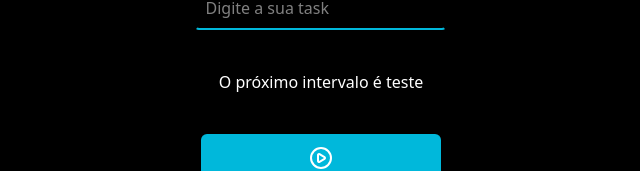
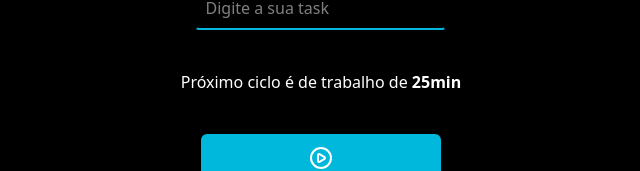
Before and after one commit to ricardoleite1/chronos-pomodoro, a React (Vite) app: page / in a window 1280 px wide. Shown: the part 566-737 px from the top of the page, without its empty margins (319-959 px from the left). Built offline with nearby package versions, Linux system fonts and the light colour scheme.

Commit message:
feat: tips component

```diff
--- a/src/components/Form.tsx
+++ b/src/components/Form.tsx
@@ -8,6 +8,7 @@ import { useTaskContext } from "../contexts/TaskContext/useTaskContext";
 import { TaskActionTypes } from "../contexts/TaskContext/taskAction";
 import { getNextCycle } from "../utils/getNextCycle";
 import { getNextCycleType } from "../utils/getNextCycleType";
+import { Tips } from "./Tips";
 
 export function Form() {
   const { state, dispatch } = useTaskContext();
@@ -66,7 +67,7 @@ export function Form() {
       </div>
 
       <div className='formRow flex flex-col gap-4'>
-        <p>O próximo intervalo é teste</p>
+        <Tips nextCycleType={nextCycleType} />
       </div>
 
       {state.currentCycle != 0 && (
--- /dev/null
+++ b/src/components/Tips.tsx
@@ -0,0 +1,57 @@
+import { useContext } from "react";
+import { TaskContext } from "../contexts/TaskContext/TaskContext";
+import type { TaskModel } from "../models/TaskModel";
+
+type TipsProps = {
+  nextCycleType: TaskModel["type"];
+};
+
+export function Tips({ nextCycleType }: TipsProps) {
+  const { state } = useContext(TaskContext);
+
+  const tipsForWhenActiveTask = {
+    workTime: (
+      <span>
+        Foque por <strong>{state.config.workTime}min</strong>
+      </span>
+    ),
+    shortBreakTime: (
+      <span>
+        Descanse por <strong>{state.config.shortBreakTime}min</strong>
+      </span>
+    ),
+    longBreakTime: (
+      <span>
+        Descanse por <strong>{state.config.longBreakTime}min</strong>
+      </span>
+    ),
+  };
+
+  const tipsForNoActiveTask = {
+    workTime: (
+      <span>
+        Próximo ciclo é de trabalho de{" "}
+        <strong>{state.config.workTime}min</strong>
+      </span>
+    ),
+    shortBreakTime: (
+      <span>
+        Próximo ciclo é de descanso de{" "}
+        <strong>{state.config.shortBreakTime}min</strong>
+      </span>
+    ),
+    longBreakTime: (
+      <span>
+        Próximo ciclo é de descanso de{" "}
+        <strong>{state.config.longBreakTime}min</strong>
+      </span>
+    ),
+  };
+
+  return (
+    <>
+      {!!state.activeTask && tipsForWhenActiveTask[state.activeTask.type]}
+      {!state.activeTask && tipsForNoActiveTask[nextCycleType]}
+    </>
+  );
+}
```
